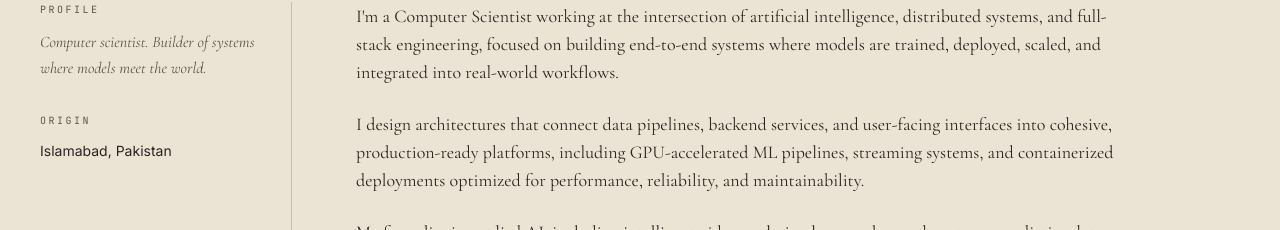
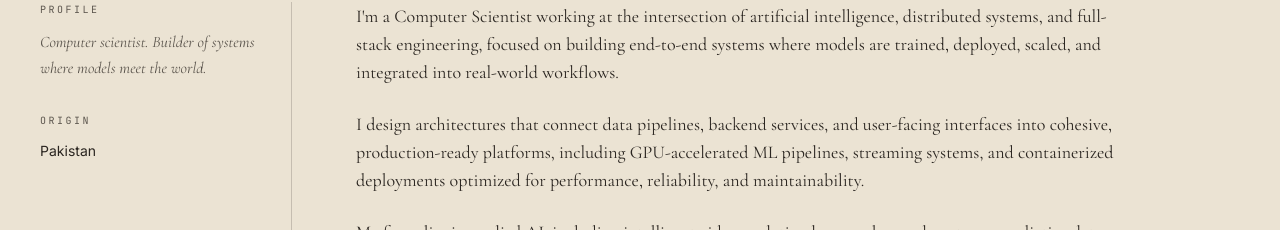
Before and after one commit to SaimMahmoodRamday/portfolio_v1, a React (Vite) app: page / in a window 1280 px wide. Shown: the part 1586-1816 px from the top of the page. Built offline with nearby package versions, Linux system fonts and the light colour scheme.

Commit message:
change location of origin

```diff
--- a/src/components/About.jsx
+++ b/src/components/About.jsx
@@ -95,7 +95,7 @@ export default function About() {
               Origin
             </div>
             <p className="text-ink-2 text-sm leading-relaxed">
-              Islamabad, Pakistan
+              Pakistan
             </p>
           </aside>
 
```
